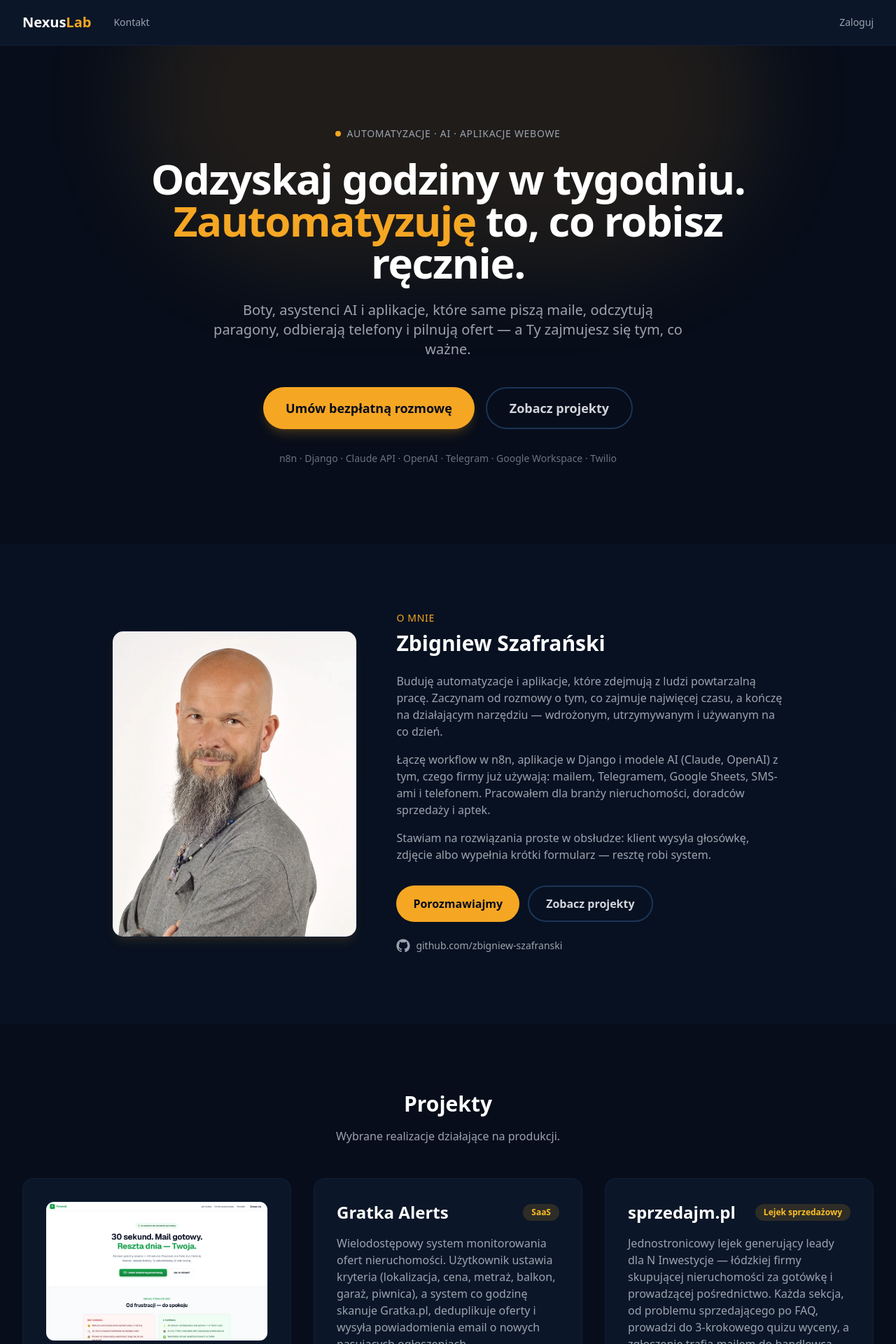
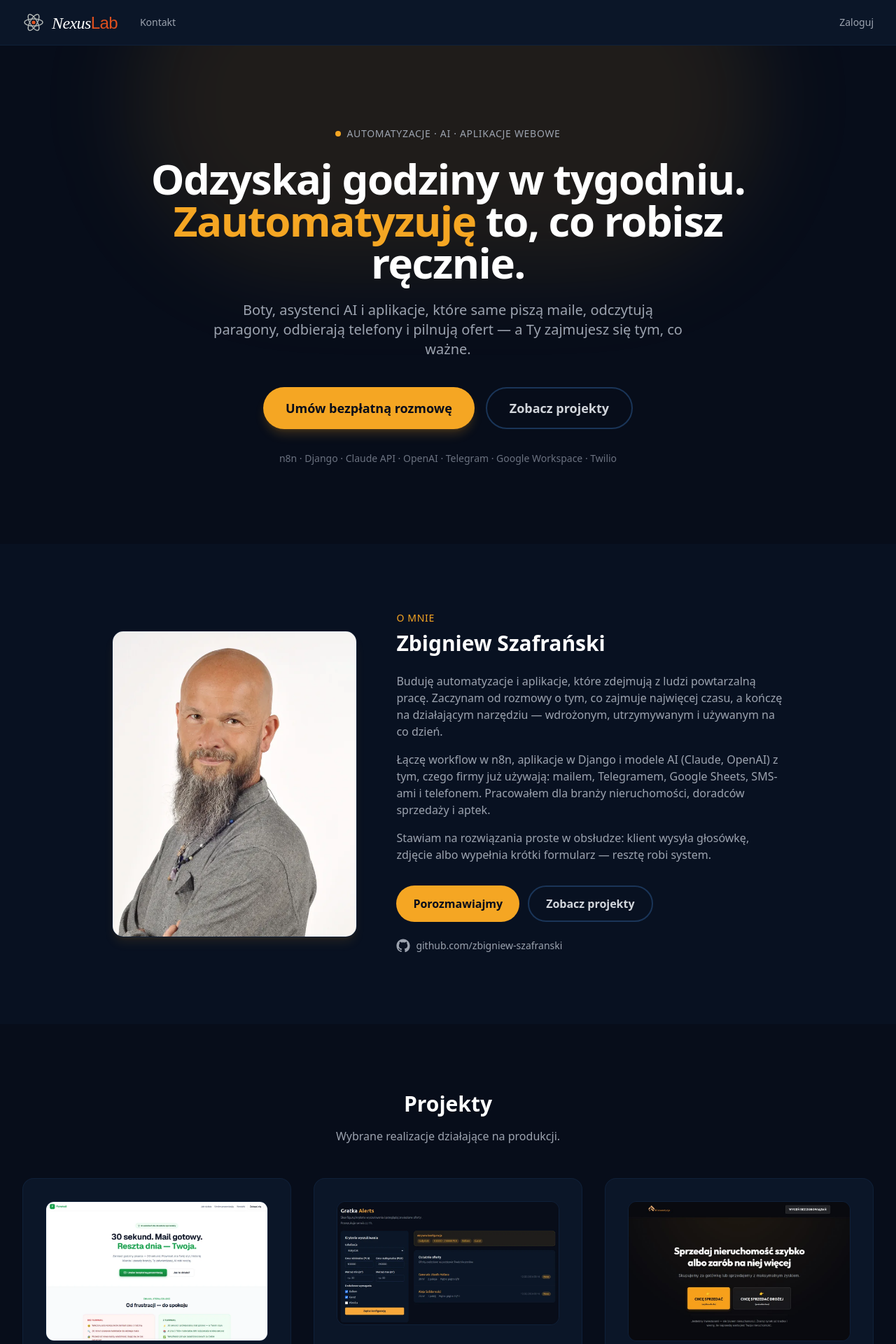
Before and after one commit to zbigniew-szafranski/NexusLab, a Django app: page / in a window 1280 px wide. Shown: the top 1920 px of the page at 70% size. Run offline with Django 5.2, Linux system fonts and the light colour scheme; parts of the project's set-up code (start-up, migrations or seed data) failed here and were passed over; some libraries are stand-ins or nearby versions; grey boxes are pictures that could not be loaded.

Commit message:
portfolio: Gratka screenshot, sprzedajm.pl scroll video, vector logo + favicon
- Gratka Alerts card shows the dashboard screenshot
- sprzedajm.pl card plays a lazy-loaded scroll-through MP4
  (paused off-screen, poster only for reduced motion)
- nav logo recreated as SVG atom + wordmark; SVG favicon

Co-Authored-By: Claude Opus 5.5 <noreply@anthropic.com>
Claude-Session: https://claude.ai/code/session_01Mnq3pk6JtaPb9ooqiFAuz8

```diff
--- a/templates/base.html
+++ b/templates/base.html
@@ -4,6 +4,8 @@
     <meta charset="UTF-8">
     <meta name="viewport" content="width=device-width, initial-scale=1.0">
     <title>{% block head_title %}NexusLab{% endblock %}</title>
+    {% load static %}
+    <link rel="icon" href="{% static 'img/favicon.svg' %}" type="image/svg+xml">
     {% block meta %}{% endblock %}
     <script src="https://cdn.tailwindcss.com"></script>
     <script>
@@ -84,7 +86,19 @@
         <div class="max-w-7xl mx-auto px-4 sm:px-6 lg:px-8">
             <div class="flex justify-between h-16 items-center">
                 <div class="flex items-center space-x-8">
-                    <a href="https://nexuslab.pl" class="text-xl font-bold">Nexus<span class="text-gold-500">Lab</span></a>
+                    <a href="https://nexuslab.pl" class="flex items-center gap-2.5" aria-label="NexusLab — strona główna">
+                        <svg class="h-8 w-8 shrink-0" viewBox="0 0 32 32" aria-hidden="true">
+                            <g fill="none" stroke="#b4b9b7" stroke-width="1.4">
+                                <ellipse cx="16" cy="16" rx="13" ry="5"/>
+                                <ellipse cx="16" cy="16" rx="13" ry="5" transform="rotate(60 16 16)"/>
+                                <ellipse cx="16" cy="16" rx="13" ry="5" transform="rotate(120 16 16)"/>
+                            </g>
+                            <circle cx="16" cy="16" r="2.6" fill="#e0501e"/>
+                        </svg>
+                        <span class="text-2xl leading-none tracking-tight">
+                            <span class="italic text-white" style="font-family: 'Times New Roman', Tinos, Georgia, serif;">Nexus</span><span class="font-medium" style="color: #e0501e; font-family: Arial, Helvetica, sans-serif;">Lab</span>
+                        </span>
+                    </a>
                     {% if request.get_host|slice:":7" == "gratka." %}
                     <a href="https://nexuslab.pl/cennik/"
                        class="text-sm text-gray-400 hover:text-gold-500 transition">Cennik</a>
--- a/templates/website/index.html
+++ b/templates/website/index.html
@@ -184,6 +184,15 @@
 
             <!-- Gratka Alerts -->
             <article class="reveal flex flex-col bg-navy-800 rounded-2xl p-8 border border-navy-600/50 hover:border-gold-500/30 transition">
+                <a href="https://gratka.nexuslab.pl" target="_blank" rel="noopener"
+                   class="block mb-6 overflow-hidden rounded-xl border border-navy-600/50 hover:border-gold-500/40 transition">
+                    <picture>
+                        <source srcset="{% static 'img/gratka.webp' %}" type="image/webp">
+                        <img src="{% static 'img/gratka.jpg' %}" width="960" height="532" loading="lazy"
+                             alt="Panel Gratka Alerts: kryteria wyszukiwania, aktywna konfiguracja i lista znalezionych ofert"
+                             class="w-full h-auto">
+                    </picture>
+                </a>
                 <div class="flex items-center justify-between gap-4">
                     <h3 class="text-2xl font-bold">Gratka Alerts</h3>
                     <span class="shrink-0 whitespace-nowrap text-xs font-semibold px-3 py-1 rounded-full bg-gold-500/15 text-gold-400">SaaS</span>
@@ -220,6 +229,12 @@
 
             <!-- sprzedajm.pl -->
             <article class="reveal flex flex-col bg-navy-800 rounded-2xl p-8 border border-navy-600/50 hover:border-gold-500/30 transition">
+                <a href="https://sprzedajm.pl/" target="_blank" rel="noopener"
+                   class="block mb-6 overflow-hidden rounded-xl border border-navy-600/50 hover:border-gold-500/40 transition">
+                    <video class="w-full h-auto block" width="960" height="600" muted loop playsinline preload="none"
+                           poster="{% static 'img/sprzedajm.jpg' %}" data-lazy-src="{% static 'img/sprzedajm.mp4' %}"
+                           aria-label="Przewijanie strony sprzedajm.pl: od nagłówka przez sekcje oferty po quiz wyceny"></video>
+                </a>
                 <div class="flex items-center justify-between gap-4">
                     <h3 class="text-2xl font-bold">sprzedajm.pl</h3>
                     <span class="shrink-0 whitespace-nowrap text-xs font-semibold px-3 py-1 rounded-full bg-gold-500/15 text-gold-400">Lejek sprzedażowy</span>
@@ -557,3 +572,27 @@
 </section>
 
 {% endblock %}
+
+{% block extra_body %}
+<script>
+    // Load portfolio videos only when they scroll into view; skip autoplay for reduced motion
+    (function () {
+        var videos = document.querySelectorAll('video[data-lazy-src]');
+        var reduceMotion = window.matchMedia('(prefers-reduced-motion: reduce)').matches;
+        if (reduceMotion || !('IntersectionObserver' in window)) return;
+
+        var observer = new IntersectionObserver(function (entries) {
+            entries.forEach(function (entry) {
+                var video = entry.target;
+                if (entry.isIntersecting) {
+                    if (!video.src) video.src = video.dataset.lazySrc;
+                    video.play().catch(function () {});
+                } else if (video.src) {
+                    video.pause();
+                }
+            });
+        }, { threshold: 0.25 });
+        videos.forEach(function (v) { observer.observe(v); });
+    })();
+</script>
+{% endblock %}
```
Also changed, not shown: static/img/favicon.svg (added), static/img/gratka.jpg (added), static/img/gratka.webp (added), static/img/sprzedajm.jpg (added), 1 other file.
